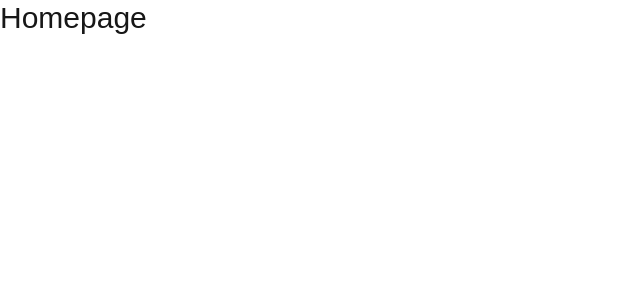
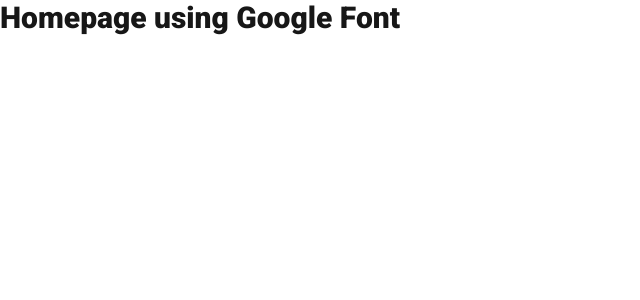
Before and after one commit to asifalam515/nextJsFundamentals, a Next.js app: page / in a window 1280 px wide. Shown: the top 300 px of the page, without its empty margins (0-640 px from the left). Built offline with nearby package versions, Linux system fonts and the light colour scheme.

Commit message:
data fetching

```diff
--- a/app/components/Navbar.js
+++ b/app/components/Navbar.js
@@ -1,3 +1,4 @@
+"use client";
 import Image from "next/image";
 import Link from "next/link";
 import { usePathname } from "next/navigation";
--- a/app/layout.js
+++ b/app/layout.js
@@ -12,7 +12,7 @@
 });
 
 export const metadata = {
-  title: "Create Next App",
+  title: "Learning Next",
   description: "Generated by create next app",
 };
 
--- a/app/login/layout.js
+++ b/app/login/layout.js
@@ -1,7 +1,10 @@
-"use client";
 import Link from "next/link";
 import Navbar from "../components/Navbar";
 import Footer from "../components/Footer";
+export const metadata = {
+  title: "Login",
+  description: "modern ui using next js",
+};
 
 export default function Layout({ children }) {
   return (
--- a/app/login/loginadmin/page.js
+++ b/app/login/loginadmin/page.js
@@ -1,3 +1,8 @@
+export const generateMetadata = async ({ params }) => {
+  return {
+    title: "Admin Login",
+  };
+};
 const LoginAdmin = () => {
   return (
     <div>
--- a/app/page.js
+++ b/app/page.js
@@ -1,9 +1,10 @@
-import React from "react";
+import { Roboto } from "next/font/google";
+const roboto = Roboto({ subsets: ["latin"], weight: "900" });
 
 const HomePage = () => {
   return (
-    <div>
-      <h1 className="text-3xl">Homepage</h1>
+    <div className={roboto.className}>
+      <h1 className="text-3xl">Homepage using Google Font</h1>
     </div>
   );
 };
```
